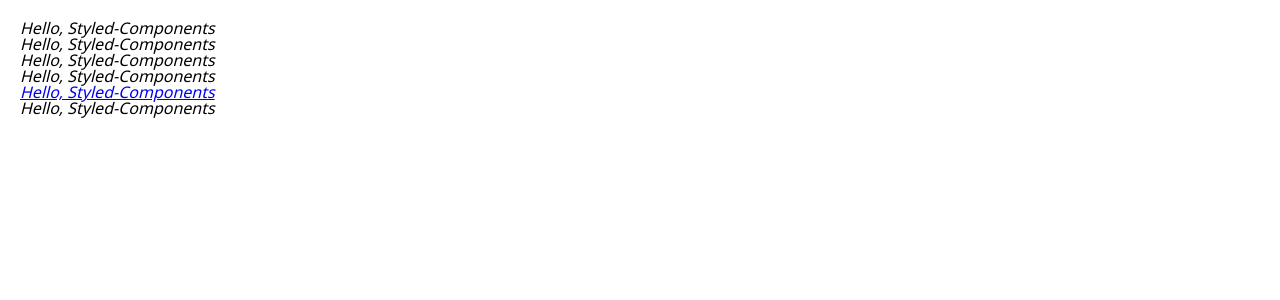
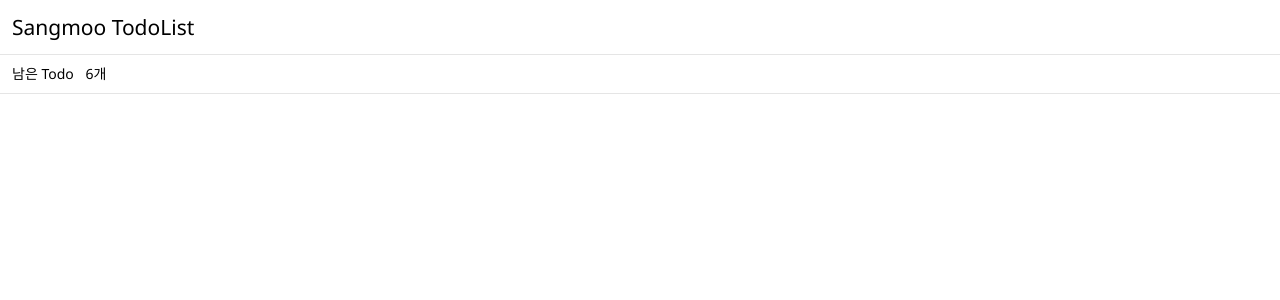
Before and after one commit to Sangmoo/next-todo, a Next.js app: page / in a window 1280 px wide. Shown: the top 300 px of the page. Built offline with nearby package versions, Linux system fonts and the light colour scheme.

Commit message:
Create Next TodoList

```diff
--- /dev/null
+++ b/components/Header.tsx
@@ -0,0 +1,25 @@
+import React from "react";
+import styled from 'styled-components';
+import palette from "../styles/palette";
+
+const Container = styled.div`
+    display: flex;
+    align-items: center;
+    width: 100%;
+    height: 55px;
+    padding: 0 12px;
+    border-bottom: 1px solid ${palette.gray};
+    h1 {
+        font-size: 21px;
+    }
+`;
+
+const Header: React.FC = () => {
+    return (
+        <Container>
+            <h1>Sangmoo TodoList</h1>
+        </Container>
+    )
+}
+
+export default Header;
--- /dev/null
+++ b/components/TodoList.tsx
@@ -0,0 +1,42 @@
+import React from "react";
+import styled from "styled-components";
+import { TodoType } from "../types/todo";
+import palette from "../styles/palette";
+
+interface IProps {
+    todos: TodoType[];
+}
+
+const Container = styled.div`
+    width: 100%;
+
+    .todo-list-header {
+        padding: 12px;
+        border-bottom: 1px solid ${palette.gray}
+    }
+
+    .todo-list-last-todo {
+        font-size: 14px;
+        span {
+            margin-left: 8px;
+        }
+    }
+`;
+
+interface IProps {
+    todos: TodoType[];
+}
+
+const TodoList: React.FC<IProps> = ({ todos }) => {
+    return (
+        <Container>
+            <div className="todo-list-header">
+                <p className="todo-list-last-todo">
+                    남은 Todo <span>{todos.length}개</span>
+                </p>
+            </div>
+        </Container>
+    )
+}
+
+export default TodoList;
--- a/package.json
+++ b/package.json
@@ -19,6 +19,10 @@
     "@types/node": "^14.14.35",
     "@types/react": "^17.0.3",
     "@types/styled-components": "^5.1.9",
+    "@typescript-eslint/eslint-plugin": "^4.19.0",
+    "@typescript-eslint/parser": "^4.19.0",
+    "eslint": "^7.22.0",
+    "eslint-plugin-react": "^7.23.1",
     "typescript": "^4.2.3"
   }
 }
--- a/pages/_app.tsx
+++ b/pages/_app.tsx
@@ -1,10 +1,12 @@
-import App, { AppContext, AppProps, AppInitialProps } from "next/app"
+import {  AppProps } from "next/app"
+import Header from '../components/Header'
 import GlobalStyle from "../styles/GlobalStyle"
 
 const app = ({ Component, pageProps }: AppProps ) => {
     return (
         <>
             <GlobalStyle />
+            <Header />
             <Component {...pageProps} />
         </>
     )
--- a/pages/index.tsx
+++ b/pages/index.tsx
@@ -1,25 +1,22 @@
 import React from "react"
 import { NextPage } from "next"
 import styled from "styled-components"
+import TodoList from "../components/TodoList"
+import { TodoType } from "../types/todo";
 
-const Container = styled.div`
-    font-style: italic;
-    padding: 20px;
-`;
+const todos: TodoType[] = [
+    { id: 1, text: "인터넷 강의 보기", color: "red", checked: false },
+    { id: 2, text: "쿠팡에서 장보기", color: "blue", checked: true },
+    { id: 3, text: "넥스트 공부", color: "yellow", checked: false },
+    { id: 4, text: "옷 정리하기", color: "green", checked: false },
+    { id: 5, text: "저녁 요리하기", color: "orange", checked: false },
+    { id: 6, text: "유튜브 보기", color: "navy", checked: true },
+];
 
-const index: NextPage = () => {
-    return (
-        <Container>
-            <h1>Hello, Styled-Components</h1>
-            <h2>Hello, Styled-Components</h2>
-            <p>Hello, Styled-Components</p>
-            <ul>
-                <li>Hello, Styled-Components</li>
-            </ul>
-            <a href="/">Hello, Styled-Components</a><br/>
-            <span>Hello, Styled-Components</span>
-        </Container>
-    )
+const app: NextPage = () => {
+    // TodoList의 TodoType의 Type 지정
+    // TodoList의 todos 전달
+    return <TodoList todos={todos}/>
 }
 
-export default index;
+export default app;
--- /dev/null
+++ b/styles/palette.ts
@@ -0,0 +1,11 @@
+export default {
+    red: "#FFAFB0",
+    orange: "#FFC282",
+    yellow: "#FCFFB0",
+    green: "#E2FFAF",
+    blue: "#AEE4FF",
+    navy: "#B5C7ED",
+    gray: "#E5E5E5",
+    deep_red: "#F35456",
+    deep_green: "#47E774"
+}
--- /dev/null
+++ b/types/todo.d.ts
@@ -0,0 +1,6 @@
+export type TodoType = {
+    id: number;
+    text: string;
+    color: "red" | "orange" | "yellow" | "green" | "blue" | "navy";
+    checked: boolean;
+}
```
Also changed, not shown: .eslintrc.js (added), 2 other files (tests, documents, lock files or other folders).
